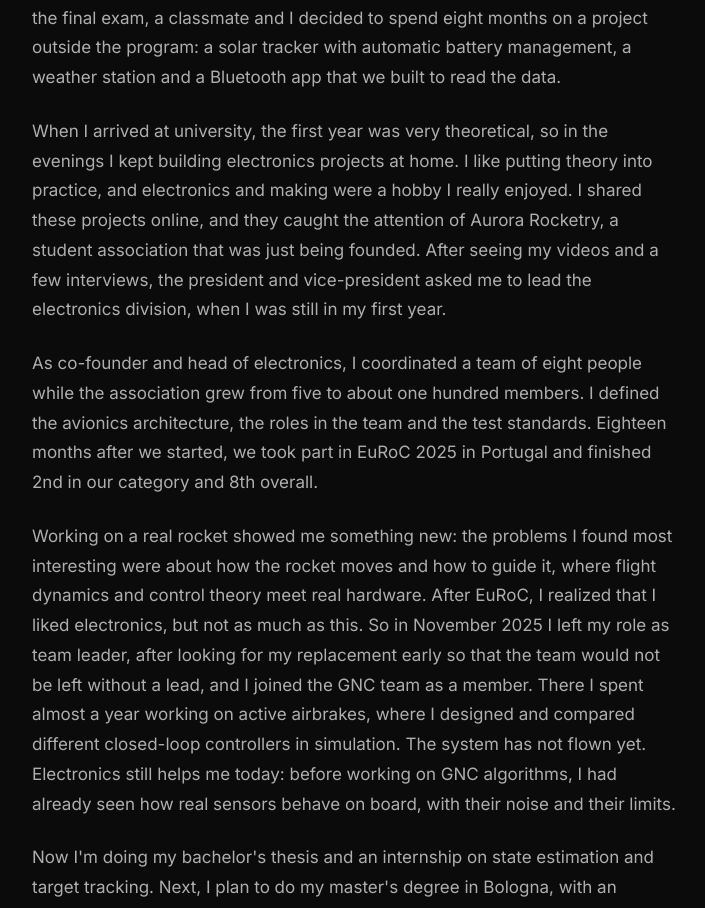
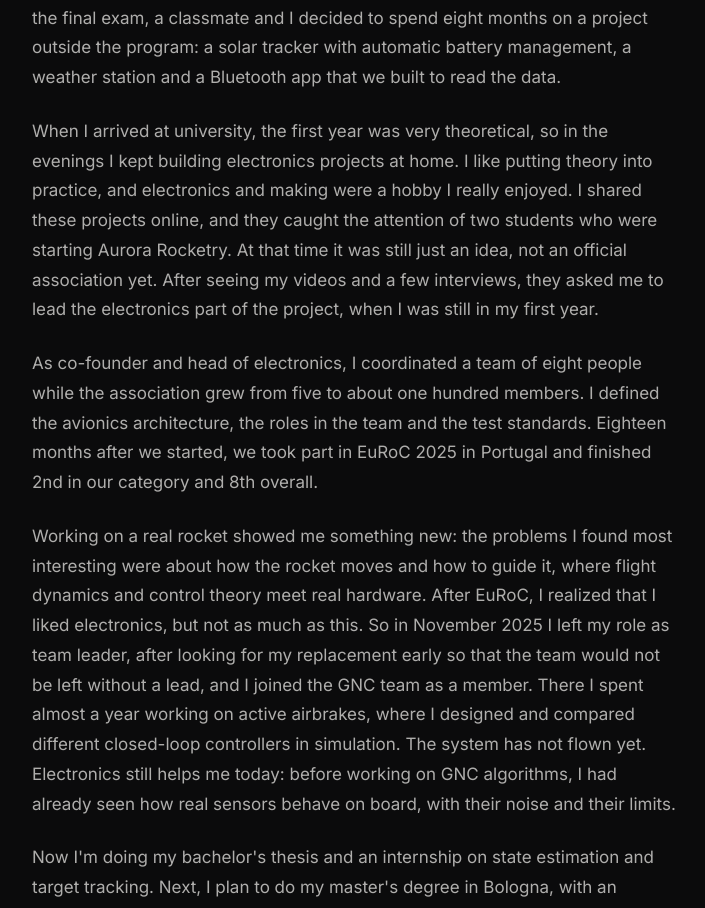
Before and after one commit to Lorenzo-Matti/Lorenzo-Matti.github.io, a SvelteKit app: page / in a window 1280 px wide. Shown: the part 1383-2291 px from the top of the page, without its empty margins (248-953 px from the left). Built offline with nearby package versions, Linux system fonts and the light colour scheme.

Commit message:
About: Aurora was still an idea when Lorenzo joined
Co-Authored-By: Claude Opus 5.5 (1M context) <noreply@anthropic.com>
Claude-Session: https://claude.ai/code/session_01Nx4g6t3KXCg4m48MANYL49

```diff
--- a/content/profile.ts
+++ b/content/profile.ts
@@ -29,7 +29,7 @@ export const about = {
 
 		"Back in high school, I studied mechatronics at a technical institute, but most of the practical work I did there was my own choice, not part of the program. For the final exam, a classmate and I decided to spend eight months on a project outside the program: a solar tracker with automatic battery management, a weather station and a Bluetooth app that we built to read the data.",
 
-		"When I arrived at university, the first year was very theoretical, so in the evenings I kept building electronics projects at home. I like putting theory into practice, and electronics and making were a hobby I really enjoyed. I shared these projects online, and they caught the attention of Aurora Rocketry, a student association that was just being founded. After seeing my videos and a few interviews, the president and vice-president asked me to lead the electronics division, when I was still in my first year.",
+		"When I arrived at university, the first year was very theoretical, so in the evenings I kept building electronics projects at home. I like putting theory into practice, and electronics and making were a hobby I really enjoyed. I shared these projects online, and they caught the attention of two students who were starting Aurora Rocketry. At that time it was still just an idea, not an official association yet. After seeing my videos and a few interviews, they asked me to lead the electronics part of the project, when I was still in my first year.",
 
 		"As co-founder and head of electronics, I coordinated a team of eight people while the association grew from five to about one hundred members. I defined the avionics architecture, the roles in the team and the test standards. Eighteen months after we started, we took part in EuRoC 2025 in Portugal and finished 2nd in our category and 8th overall.",
 
```
